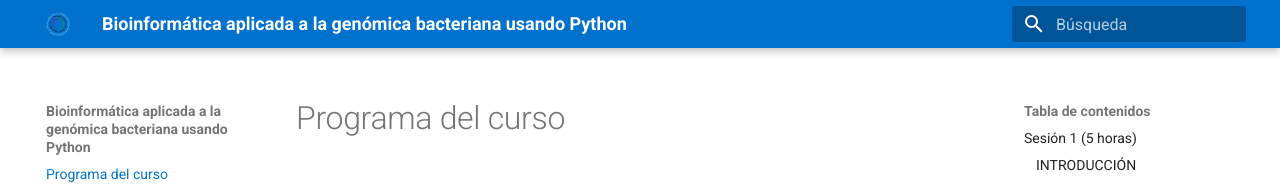
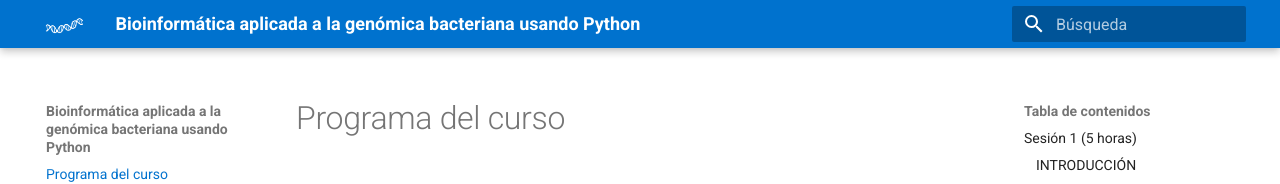
Before and after one commit to eduardo1011/curso26, an MkDocs documentation site: the page built from docs/index.md, in a window 1280 px wide. Shown: the top 184 px of the page. Built offline with MkDocs 1.6.1 and Material for MkDocs 9.7.7, drawn with Linux system fonts in a browser that asks for light colours.

Commit message:
Update logo and favicon in mkdocs configuration

```diff
--- a/mkdocs.yml
+++ b/mkdocs.yml
@@ -5,8 +5,8 @@
 theme:
   name: material
   language: es
-  logo: assets/logo.png
-  favicon: assets/logo.png
+  logo: assets/Imagen3.png
+  favicon: assets/Imagen3.png
 
   palette:
     scheme: default
```
